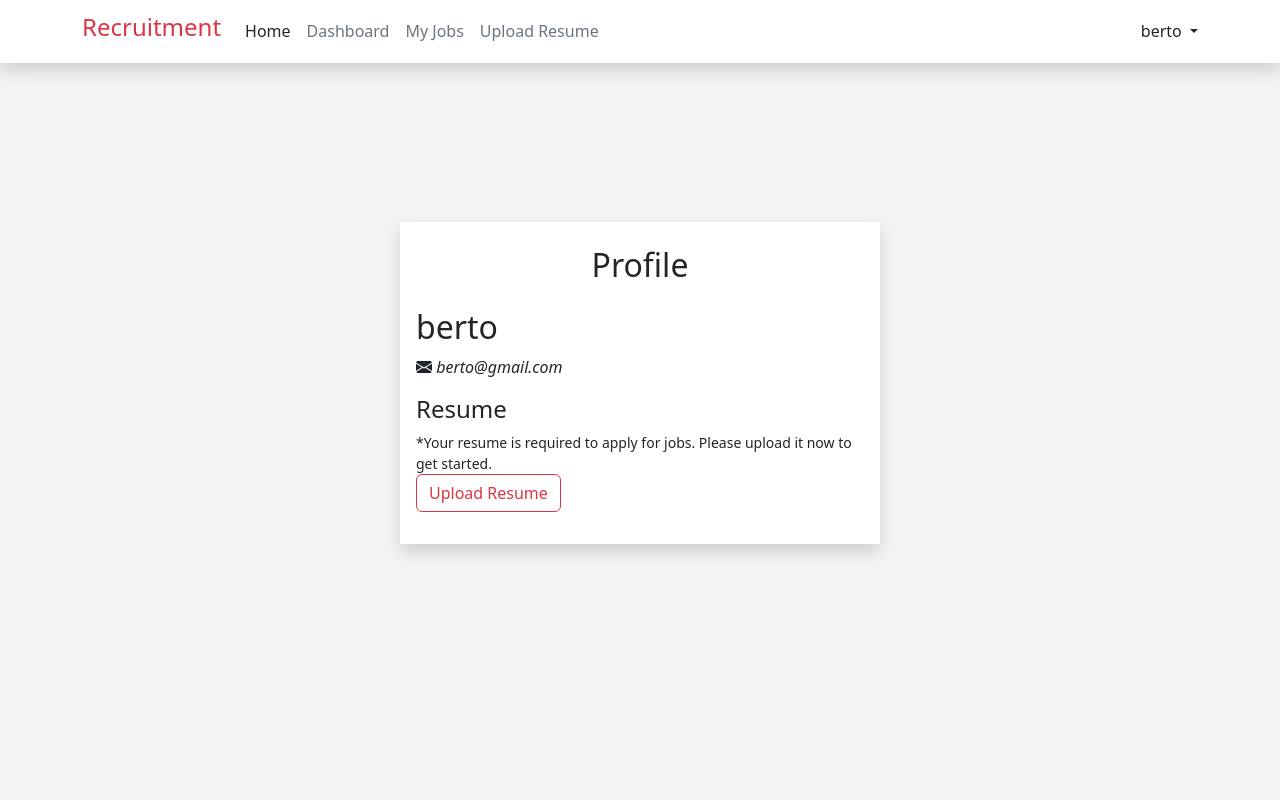
After one commit to Berto405/recruitment, a PHP site: page /profile.php in a window 1280 px wide. The commit adds this page. Run offline with PHP 8.4, Linux system fonts and the light colour scheme; a user stored in the database is signed in; data comes from the database, SQL or seed files in the repository; some libraries are stand-ins or nearby versions.

Commit message:
Make Changes
- Added priority (urgent or not) on database table and UI
- Making the jobs not appear on user when he already applied for it.
- Profile (only showing info)
- makes urgent hiring goes on top
- starts sidebar for admin

```diff
--- a/header.php
+++ b/header.php
@@ -93,7 +93,7 @@ session_start();
                                         ' . $user . '
                                     </a>
                                     <ul class="dropdown-menu text-small shadow" aria-labelledby="dropdownUser2">
-                                        <li><a class="dropdown-item" href="#"><i class="bi bi-person-circle"></i> Profile</a></li>
+                                        <li><a class="dropdown-item" href="/recruitment/profile.php"><i class="bi bi-person-circle"></i> Profile</a></li>
                                         <li>
                                             <hr class="dropdown-divider">
                                         </li>
--- /dev/null
+++ b/profile.php
@@ -0,0 +1,72 @@
+<?php
+include("dbconn.php");
+include("header.php");
+
+if (isset($_SESSION['user_id'])) {
+    $userId = $_SESSION['user_id'];
+    $query = "SELECT * FROM user WHERE id = '$userId'";
+    $result = mysqli_query($conn, $query);
+    $row = mysqli_fetch_array($result);
+} else {
+    header("Location: login.php");
+    exit();
+}
+
+?>
+<!DOCTYPE html>
+<html lang="en">
+
+<head>
+    <meta charset="UTF-8">
+    <meta name="viewport" content="width=device-width, initial-scale=1.0">
+    <title>Profile</title>
+</head>
+
+<body style="background-color: #F4F4F4; ">
+    <div class="d-flex justify-content-center align-items-center" style="min-height: 80vh;">
+        <div class="border-0 shadow bg-white" style="width: 30em;">
+            <div class="card border-0 bg-transparent card_login">
+                <div class="text-center mt-4 text-dark fw-bold">
+                    <h2>Profile</h2>
+                </div>
+                <div class="card-body">
+                    <h2>
+                        <?php echo $row['name']; ?>
+                    </h2>
+
+                    <i class="bi bi-envelope-fill">
+                        <?php echo $row['email']; ?>
+                    </i>
+
+                    <form method="POST" enctype="multipart/form-data">
+                        <div class="col w-100 mt-3">
+                            <div class="mb-2">
+                                <h4>Resume</h4>
+                                <?php
+                                if ($row['resume']) {
+                                    echo $row['resume'];
+                                } else {
+                                    echo '
+                                    <div class="">
+                                        <small>
+                                            *Your resume is required to apply for jobs. Please upload it now to get started.
+                                        </small>
+                                    </div>
+                                    <div>
+                                        <a href="/recruitment/upload_resume.php" class="btn btn-outline-danger">
+                                            Upload Resume
+                                        </a>
+                                    </div>
+                                    ';
+                                }
+                                ?>
+                            </div>
+                        </div>
+                    </form>
+                </div>
+            </div>
+        </div>
+    </div>
+</body>
+
+</html>
--- a/upload_resume.php
+++ b/upload_resume.php
@@ -124,8 +124,8 @@ if (!isset($_SESSION['user_id'])) {
                         </div>
 
                         <div class="mb-1 d-flex justify-content-center mt-3">
-                            <button class="btn btn-danger btn-fluid rounded-1 w-100 text-light"
-                                style="background-color: #8b0000; border-color: #8b0000;" type="submit" name="submit">
+                            <button class="btn btn-danger btn-fluid rounded-1 w-100 text-light" type="submit"
+                                name="submit">
                                 Submit
                             </button>
                         </div>
```
Also changed, not shown: admin/admin_sidebar.php (added, +20 -0 lines), admin/home.php (+9 -3 lines), index.php (+24 -5 lines), 1 other file.
